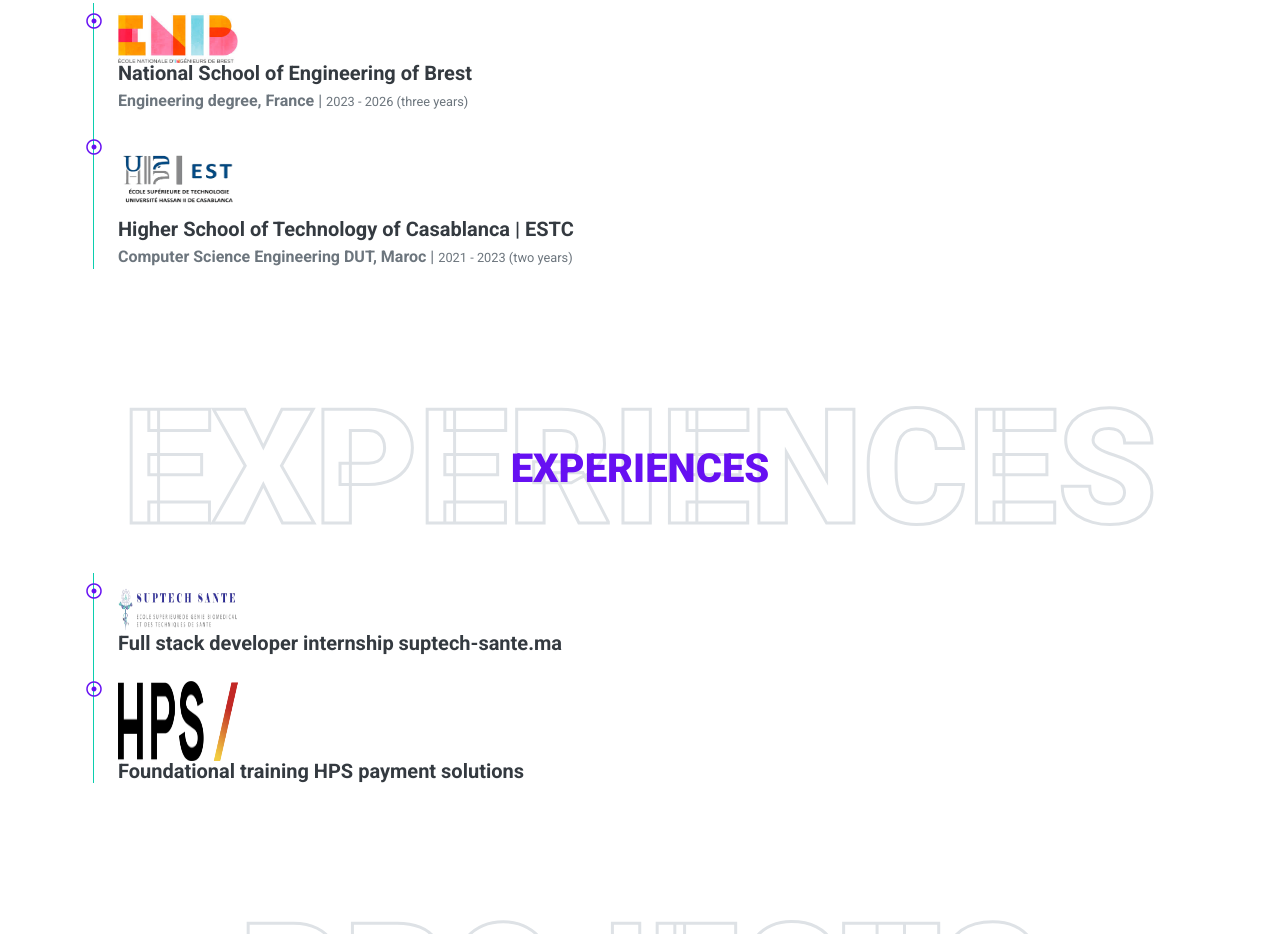
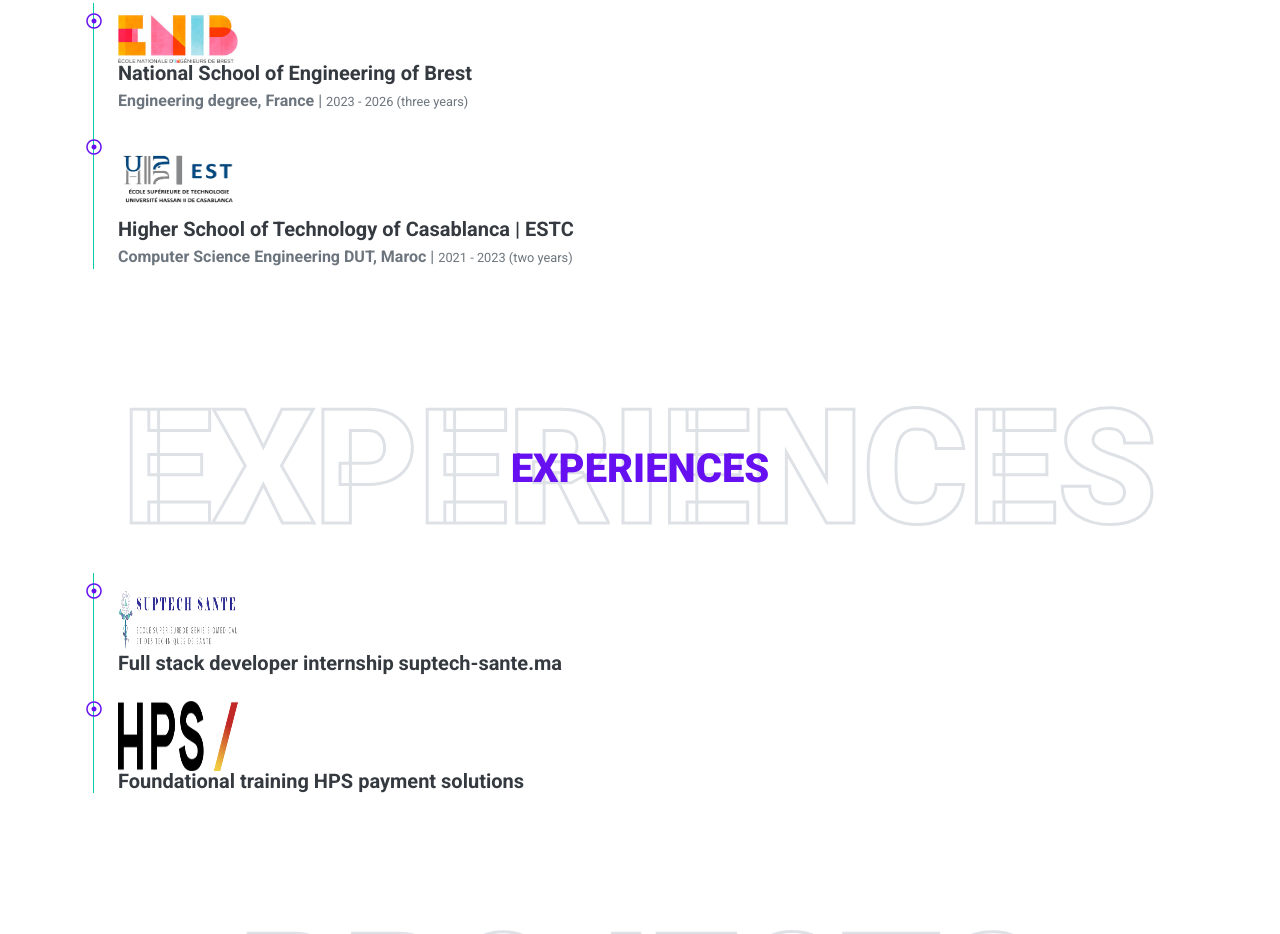
Before and after one commit to HaytamBenz5/MyPortfolio, a plain HTML site: page index.html in a window 1280 px wide. Shown: the part 1866-2800 px from the top of the page. Drawn offline with nearby package versions, Linux system fonts and the light colour scheme.

Commit message:
Update index.html

```diff
--- a/index.html
+++ b/index.html
@@ -172,7 +172,7 @@
               <div class="position-relative mb-4">
                 <i class="far fa-dot-circle text-primary position-absolute" style="top: 2px; left: -32px;"></i>
                 <!-- Add the image here -->
-                <img src="img/suptech.png" alt="ENIB Logo" style="width: 120px; height: 50px; margin-right: 8px; position: relative; top: 2px;">
+                <img src="img/suptech.png" alt="ENIB Logo" style="width: 120px; height: 70px; margin-right: 8px; position: relative; top: 2px;">
                 <h5 class="font-weight-bold mb-1">Full stack developer internship suptech-sante.ma</h5>
                 <p class="mb-2">
                 </p>
@@ -180,7 +180,7 @@
               <div class="position-relative mb-4">
                 <i class="far fa-dot-circle text-primary position-absolute" style="top: 2px; left: -32px;"></i>
                 <!-- Add the image here -->
-                <img src="img/hps.png" alt="ESTC Logo" style="width: 120px; height: 80px; margin-right: 8px; position: relative; top: 2px;">
+                <img src="img/hps.png" alt="ESTC Logo" style="width: 120px; height: 70px; margin-right: 8px; position: relative; top: 2px;">
                 <h5 class="font-weight-bold mb-1">Foundational training   HPS payment solutions</h5>
                 <p class="mb-2">
                 </p>
```
